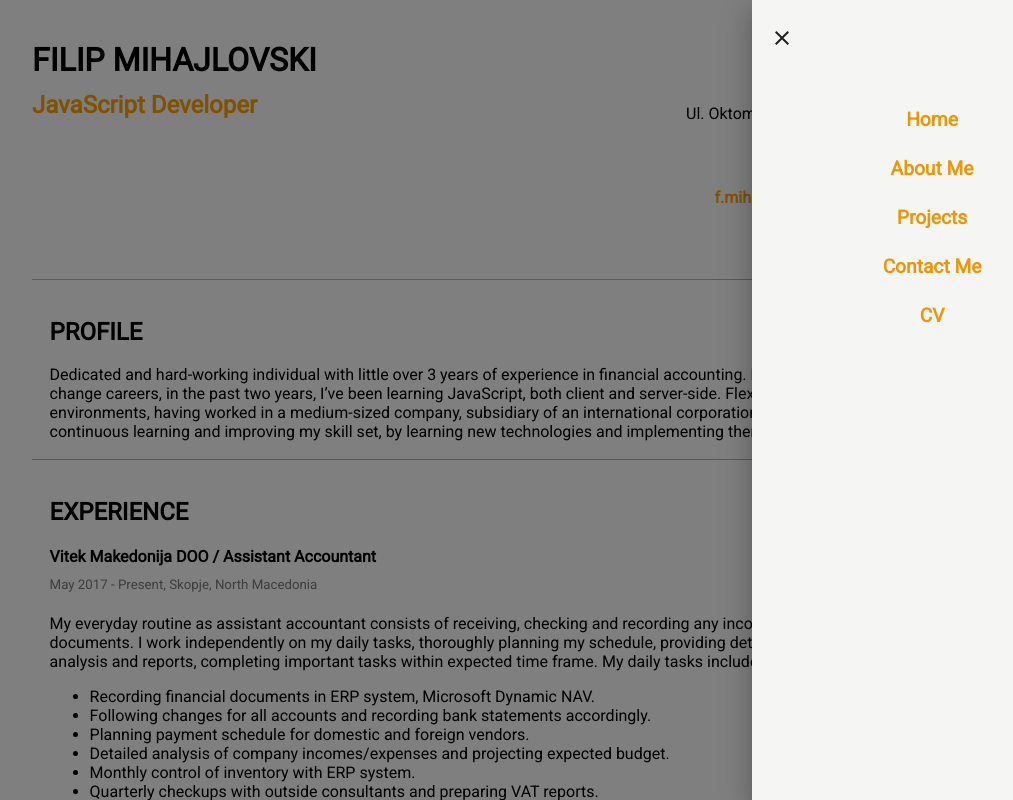
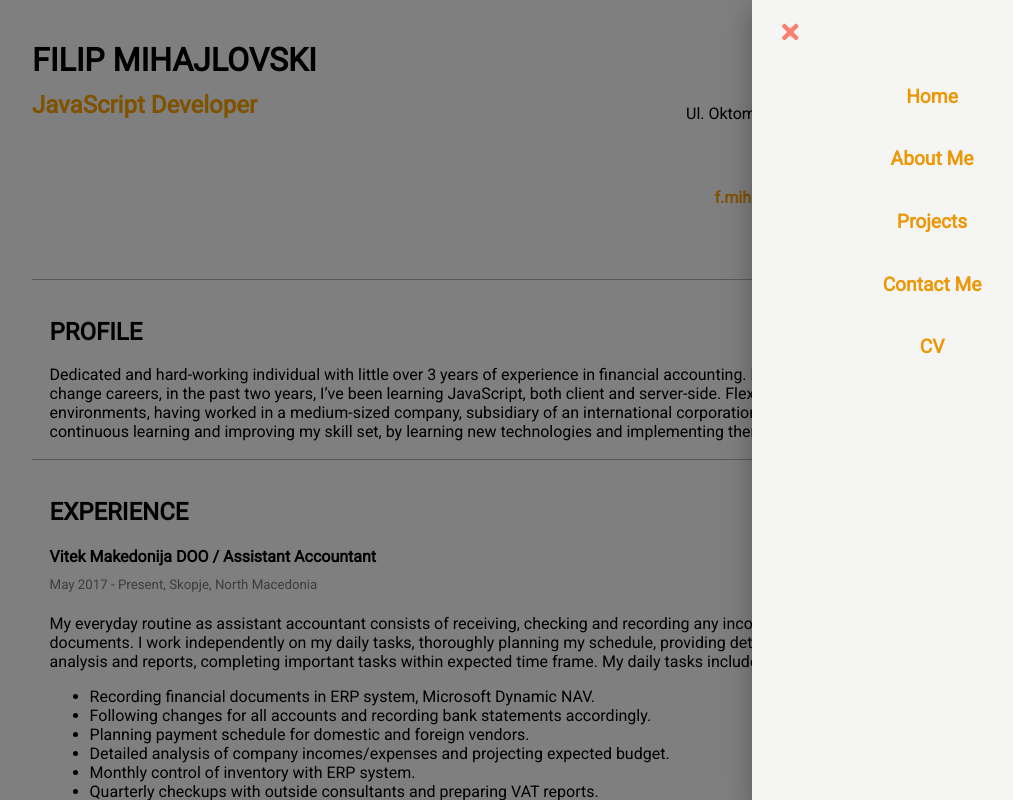
Before and after one commit to philip993/pf, a Next.js app: page /cv in a window 1280 px wide. Both pictures are taken after a click on the button 1050 px from the left and 29 px from the top of the page. Shown: the top 800 px of the page, without its empty margins (168-1181 px from the left). Built offline with nearby package versions, Linux system fonts and the light colour scheme.

Commit message:
1.25. Drawer changes

```diff
--- a/components/Drawer/Drawer.js
+++ b/components/Drawer/Drawer.js
@@ -1,9 +1,11 @@
-import Link from 'next/link';
-import styles from '../../styles/Drawer.module.scss';
-import { useState } from 'react';
-import { Button, Drawer, List, ListItem, IconButton } from '@material-ui/core';
-import MenuIcon from '@material-ui/icons/Menu';
-import CloseIcon from '@material-ui/icons/Close';
+import Link from "next/link";
+import styles from "../../styles/Drawer.module.scss";
+import { useState } from "react";
+import { Button, Drawer, List, ListItem, IconButton } from "@material-ui/core";
+import MenuIcon from "@material-ui/icons/Menu";
+import CloseIcon from "@material-ui/icons/Close";
+import { FontAwesomeIcon } from "@fortawesome/react-fontawesome";
+import { faTimes } from "@fortawesome/free-solid-svg-icons";
 
 const DrawerMenu = () => {
   const [isOpen, setIsOpen] = useState(false);
@@ -24,7 +26,9 @@ const DrawerMenu = () => {
       </IconButton>
       <Drawer open={isOpen} onClose={handleDrawerClose} anchor="right">
         <List onClick={handleDrawerClose} className={styles.menu}>
-          <CloseIcon className={styles.closeIcon} onClick={handleDrawerClose} />
+          <IconButton className={styles.closeIcon} onClick={handleDrawerClose}>
+            <FontAwesomeIcon icon={faTimes} className={styles.cIcon} />
+          </IconButton>
           <ListItem className={styles.menuItems}>
             <Link href="/">
               <a>Home</a>
--- a/styles/Drawer.module.scss
+++ b/styles/Drawer.module.scss
@@ -2,28 +2,6 @@
   float: right;
   position: relative;
   z-index: 1;
-}
-
-.icon {
-  color: #ec9706;
-  position: relative;
-  z-index: 1;
-  margin-right: 10%;
-
-  &:hover {
-    box-shadow: 0px 0px 5px #fff;
-  }
-}
-
-.closeIcon {
-  margin-top: 5%;
-  margin-bottom: 10%;
-  margin-left: 5%;
-  display: block;
-
-  &:hover {
-    box-shadow: 0px 0px 5px #d21404;
-  }
 }
 
 .menu {
@@ -36,8 +14,9 @@
     font-weight: bold;
     color: #ec9706;
     margin: auto;
-    margin-top: 10px;
-    margin-bottom: 10px;
+    padding: 0%;
+    margin-top: 5%;
+    margin-bottom: 5%;
     font-size: 1.2rem;
 
     &:hover {
@@ -46,8 +25,20 @@
     }
 
     a {
+      width: 100%;
       margin: auto;
+      padding: 5%;
       text-align: center;
+    }
+  }
+
+  .closeIcon {
+    color: #fa8072;
+    margin-left: 5%;
+
+    &:hover {
+      background: none;
+      color: #b22222;
     }
   }
 }
```
